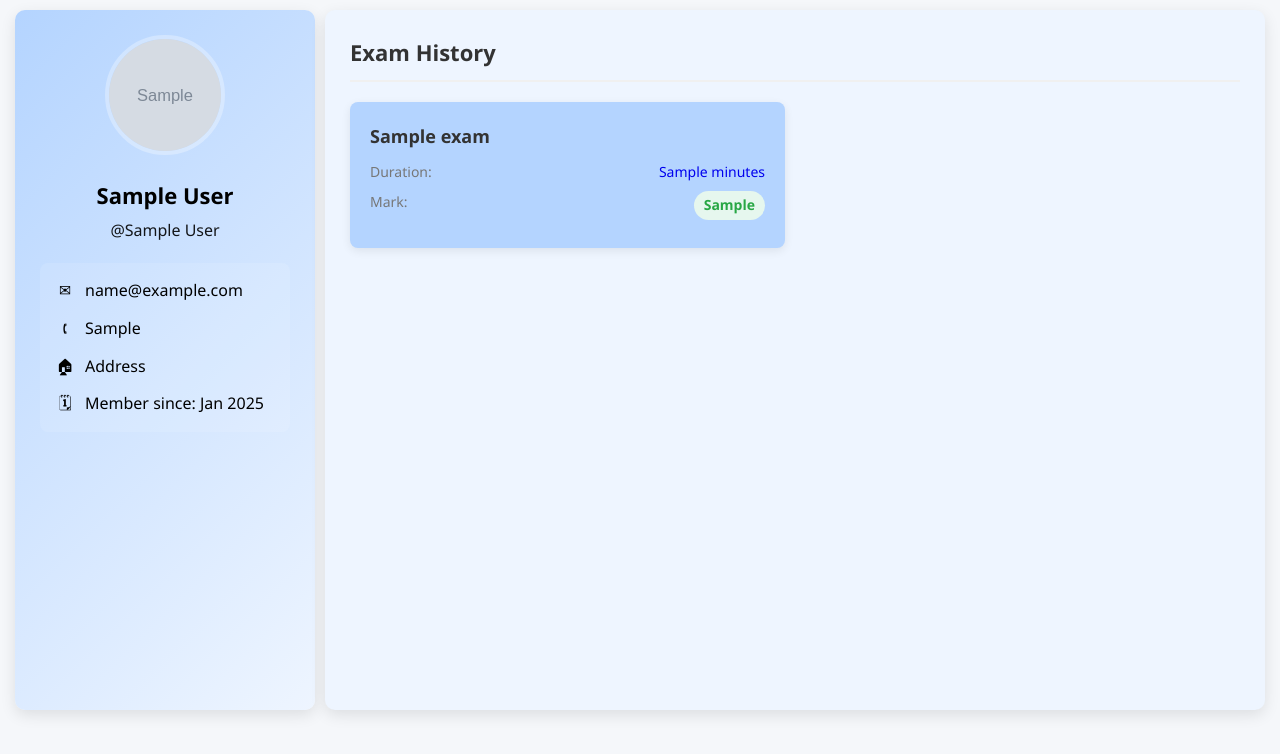
After one commit to ghmash2/ExamSystem, a PHP site: page /view/profile.php?id=1 in a window 1280 px wide. The commit adds this page. Shown: the top 754 px of the page. Run offline with PHP 8.4, Linux system fonts and the light colour scheme; tables that the repository leaves empty or names only in its code hold one stand-in row (values such as "Sample post"); grey boxes marked "Sample" are stand-in pictures.

Commit message:
user result detail history added.

```diff
--- a/app/controller/authController.php
+++ b/app/controller/authController.php
@@ -101,7 +101,7 @@ class AuthController
     // }
     $targetDir = $_SERVER['DOCUMENT_ROOT'] . "/uploads/user_img/";
     $imageName = basename($_FILES["image"]["name"]);
-    $targetPath = $targetDir . $imageName;
+    $targetPath = $targetDir . $imageName . htmlspecialchars($_POST["username"]);
     move_uploaded_file($_FILES["image"]["tmp_name"], $targetPath);
 
 
--- a/app/controller/examController.php
+++ b/app/controller/examController.php
@@ -25,6 +25,12 @@ class ExamController{
         $stmt->execute([":exam_id"=> $exam_id]);
         return $stmt->fetchColumn();
     }
+    function getExamNameById($exam_id)
+    {
+        $stmt = $this->conn->prepare("SELECT title FROM exams WHERE id=:exam_id");
+        $stmt->execute([":exam_id"=> $exam_id]);
+        return $stmt->fetchColumn();
+    }
 
 }
 ?>
--- a/app/controller/optionController.php
+++ b/app/controller/optionController.php
@@ -22,5 +22,11 @@ class OptionController{
         $stmt->execute([$id]);
         return $stmt->fetchColumn();
     }
+    function getTitleByOptionId($option_id)
+    {
+        $stmt = $this->conn->prepare("SELECT title FROM options WHERE id = :option_id");
+        $stmt->execute([":option_id"=> $option_id]);
+        return $stmt->fetchColumn();
+    }
 }
 ?>
--- a/app/controller/resultController.php
+++ b/app/controller/resultController.php
@@ -29,9 +29,6 @@ class ResultController
         foreach ($answers as $answer) {
             $stmt->execute([$id, $answer['question_id'], $answer['actual_answer'], $answer['user_answer']]);
         }
-
-
-
         //     $stmt = $this->conn->prepare("
         //         UPDATE user_answer_option
         //         SET user_answer = :user_answer
@@ -40,5 +37,23 @@ class ResultController
         //     $stmt->execute([":user_id" => $user_id, ":exam_id" => $exam_id,":question_id"=> $question_id, ":user_answer" => $user_answer]);
         //
     }
+    function getExamByUserId($id)
+    {
+        $stmt = $this->conn->prepare("SELECT * FROM exams WHERE id IN (SELECT DISTINCT(exam_id) FROM user_answer WHERE user_id=:user_id)");
+        $stmt->execute([":user_id" => $id]);
+        return $stmt->fetchAll(PDO::FETCH_ASSOC);
+    }
+    function getExamsAttempts($user_id, $exam_id)
+    {
+        $stmt = $this->conn->prepare("SELECT id FROM user_answer WHERE user_id=:user_id AND exam_id=:exam_id ORDER BY id DESC");
+        $stmt->execute([":user_id" => $user_id, ":exam_id" => $exam_id]);
+        return $stmt->fetchAll(PDO::FETCH_ASSOC);
+    }
+    function getResultOfEachQuestion($user_answer_id)
+    {
+        $stmt = $this->conn->prepare("SELECT * FROM user_answer_option WHERE user_answer_id =:user_answer_id");
+        $stmt->execute([":user_answer_id" => $user_answer_id]);
+        return $stmt->fetchAll(PDO::FETCH_ASSOC);
+    }
 }
 ?>
--- a/app/controller/userController.php
+++ b/app/controller/userController.php
@@ -7,5 +7,11 @@ class UserController{
     {
         $this->conn = $conn;
     }
+    function getUserById($id)
+    {
+        $stmt = $this->conn->prepare("SELECT * FROM users WHERE id=:id");
+        $stmt->execute([":id"=>$id]);
+        return $stmt->fetch(PDO::FETCH_ASSOC);
+    }
 }
 ?>
--- /dev/null
+++ b/public/css/userDetails.css
@@ -0,0 +1,219 @@
+* {
+    margin: 0;
+    padding: 0;
+    box-sizing: border-box;
+    font-family: 'Segoe UI', Tahoma, Geneva, Verdana, sans-serif;
+}
+
+body {
+    background-color: #f5f7fa;
+    color: #333;
+    line-height: 1.6;
+}
+
+.container {
+    display: flex;
+    max-width: 1400px;
+    margin: 10px auto;
+    gap: 10px;
+    padding: 0 15px;
+}
+
+/* Left Sidebar - Profile Section */
+.profile-sidebar {
+    flex: 0 0 300px;
+    background: linear-gradient(135deg, #B4D4FF 0%, #EEF5FF 100%);
+    color: rgb(0, 0, 0);
+    border-radius: 10px;
+    padding: 25px;
+    box-shadow: 0 5px 15px rgba(0, 0, 0, 0.1);
+    height: 700px;
+}
+
+.profile-header {
+    text-align: center;
+    margin-bottom: 20px;
+}
+
+.profile-image {
+    width: 120px;
+    height: 120px;
+    border-radius: 50%;
+    object-fit: cover;
+    border: 4px solid rgba(255, 255, 255, 0.3);
+    margin: 0 auto 15px;
+}
+
+.profile-name {
+    font-size: 22px;
+    font-weight: 600;
+    margin-bottom: 5px;
+}
+
+.profile-username {
+    font-size: 16px;
+    opacity: 0.9;
+    margin-bottom: 15px;
+}
+
+.profile-details {
+    background: rgba(255, 255, 255, 0.1);
+    padding: 15px;
+    border-radius: 8px;
+    margin-top: 20px;
+}
+
+.detail-item {
+    display: flex;
+    margin-bottom: 12px;
+    align-items: center;
+}
+
+.detail-item:last-child {
+    margin-bottom: 0;
+}
+
+.detail-icon {
+    margin-right: 10px;
+    width: 20px;
+    text-align: center;
+}
+
+/* Main Content Area */
+.main-content {
+    flex: 1;
+    background: #EEF5FF;
+    border-radius: 10px;
+    padding: 25px;
+    box-shadow: 0 5px 15px rgba(0, 0, 0, 0.1);
+}
+
+.section-title {
+    font-size: 22px;
+    font-weight: 600;
+    margin-bottom: 20px;
+    color: #333;
+    padding-bottom: 10px;
+    border-bottom: 2px solid #f0f0f0;
+}
+
+/* Exam History Cards */
+.exam-cards {
+    display: grid;
+    grid-template-columns: repeat(auto-fill, minmax(300px, 1fr));
+    gap: 20px;
+    margin-bottom: 30px;
+}
+
+.exam-card {
+    background: #B4D4FF;
+    border-radius: 8px;
+    padding: 20px;
+    box-shadow: 0 3px 10px rgba(0, 0, 0, 0.08);
+    transition: transform 0.3s ease;
+}
+
+.exam-card:hover {
+    transform: translateY(-5px);
+}
+
+.exam-name {
+    font-size: 18px;
+    font-weight: 600;
+    margin-bottom: 10px;
+    color: #333;
+}
+
+.exam-detail {
+    display: flex;
+    justify-content: space-between;
+    margin-bottom: 8px;
+    font-size: 14px;
+}
+
+.exam-detail .label {
+    color: #777;
+}
+
+.exam-detail .value {
+    font-weight: 500;
+}
+
+.score {
+    display: inline-block;
+    padding: 3px 10px;
+    border-radius: 20px;
+    font-weight: 600;
+    font-size: 14px;
+}
+
+.score-high {
+    background: #e6f7ee;
+    color: #28a745;
+}
+
+.score-medium {
+    background: #fff8e6;
+    color: #ffc107;
+}
+
+.score-low {
+    background: #ffe6e6;
+    color: #dc3545;
+}
+
+/* Questions Table */
+.questions-table {
+    width: 100%;
+    border-collapse: collapse;
+    margin-top: 20px;
+}
+
+.questions-table th,
+.questions-table td {
+    padding: 12px 15px;
+    text-align: left;
+    border-bottom: 1px solid #eee;
+}
+
+.questions-table th {
+    background-color: #f8f9fa;
+    font-weight: 600;
+}
+
+.questions-table tr:hover {
+    background-color: #f9fafc;
+}
+
+.status-correct {
+    color: #28a745;
+    font-weight: 600;
+}
+
+.status-incorrect {
+    color: #dc3545;
+    font-weight: 600;
+}
+
+/* Responsive Design */
+@media (max-width: 900px) {
+    .container {
+        flex-direction: column;
+    }
+
+    .profile-sidebar {
+        flex: 0 0 auto;
+        width: 100%;
+    }
+}
+
+@media (max-width: 600px) {
+    .exam-cards {
+        grid-template-columns: 1fr;
+    }
+
+    .questions-table {
+        display: block;
+        overflow-x: auto;
+    }
+}
--- a/public/index.php
+++ b/public/index.php
@@ -16,9 +16,11 @@ $routes = [
     'register' => '/view/register.php',
     'showResultOnSubmit' => '/view/showResultOnSubmit.php',
     'exam' => '/view/exam.php',
+    'profile' => '/view/profile.php',
+    'resultHistory' => '/view/resultHistory.php',
     // 'forgotPassword' => '/view/forgotPassword.php',
     // 'termsPrivacy' => '/view/termsPrivacy.php',
-    // 'profile' => '/view/profile.php',
+
 ];
 
 if (isset($routes[$route])) {
--- /dev/null
+++ b/public/view/profile.php
@@ -0,0 +1,88 @@
+<?php
+require_once $_SERVER['DOCUMENT_ROOT'] . '/../app/database.php';
+require_once $_SERVER['DOCUMENT_ROOT'] . '/../app/controller/userController.php';
+require_once $_SERVER['DOCUMENT_ROOT'] . '/../app/controller/resultController.php';
+use app\controller\ResultController;
+use app\controller\UserController;
+use function app\database\DataConnection;
+  $conn = DataConnection();
+  $userController = new UserController($conn);
+  $resultController = new ResultController($conn);
+  $user = $userController->getUserById(htmlspecialchars($_GET['id']));
+  $exams = $resultController->getExamByUserId($user['id']);
+//   var_dump($exams);
+//   die();
+?>
+<!DOCTYPE html>
+<html lang="en">
+<head>
+    <meta charset="UTF-8">
+    <meta name="viewport" content="width=device-width, initial-scale=1.0">
+    <link rel="stylesheet" href="../css/userDetails.css">
+    <title>Profile</title>
+</head>
+<body>
+    <div class="container">
+        <!-- Left Sidebar - Profile Section -->
+        <aside class="profile-sidebar">
+            <div class="profile-header">
+                <img src="../uploads/user_img/<?=$user['photo'] ?: 'default.png'?>" alt="Profile Image" class="profile-image">
+                <h2 class="profile-name"><?=$user['name']?></h2>
+                <p class="profile-username"><?="@".$user['name']?></p>
+            </div>
+
+            <div class="profile-details">
+                <div class="detail-item">
+                    <div class="detail-icon">✉︎</div>
+                    <div><?=$user['email']?></div>
+                </div>
+                <div class="detail-item">
+                    <div class="detail-icon">🕻</div>
+                    <div><?=$user['contact']?></div>
+                </div>
+                <!-- <div class="detail-item">
+                    <div class="detail-icon"></div>
+                    <div>Software Developer</div>
+                </div> -->
+                <div class="detail-item">
+                    <div class="detail-icon">🏠︎</div>
+                    <div>Address</div>
+                </div>
+                <div class="detail-item">
+                    <div class="detail-icon">🗓</div>
+                    <div>Member since: Jan 2025</div>
+                </div>
+            </div>
+        </aside>
+
+        <!-- Main Content Area -->
+        <main class="main-content">
+            <h2 class="section-title">Exam History</h2>
+
+            <!-- Exam History Cards -->
+            <div class="exam-cards">
+                <?php foreach($exams as $exam): ?>
+                    <a href="/resultHistory?user_id=<?=$user['id']?>&exam_id=<?=$exam['id']?>" style="text-decoration: none">
+                <div class="exam-card">
+                    <h3 class="exam-name"><?=$exam['title']?></h3>
+                    <!-- <div class="exam-detail">
+                        <span class="label">Join Date:</span>
+                        <span class="value">Oct 15, 2023</span>
+                    </div> -->
+                    <div class="exam-detail">
+                        <span class="label">Duration:</span>
+                        <span class="value"><?=$exam['duration']." minutes"?></span>
+                    </div>
+                    <div class="exam-detail">
+                        <span class="label">Mark:</span>
+                        <span class="value"><span class="score score-high"><?=$exam['full_mark']?></span></span>
+                    </div>
+                </div>
+                </a>
+                <?php endforeach; ?>
+            </div>
+
+        </main>
+    </div>
+</body>
+</html>
```
Also changed, not shown: public/view/resultHistory.php (added, +76 -0 lines), public/uploads/user_img/default.png (added).
